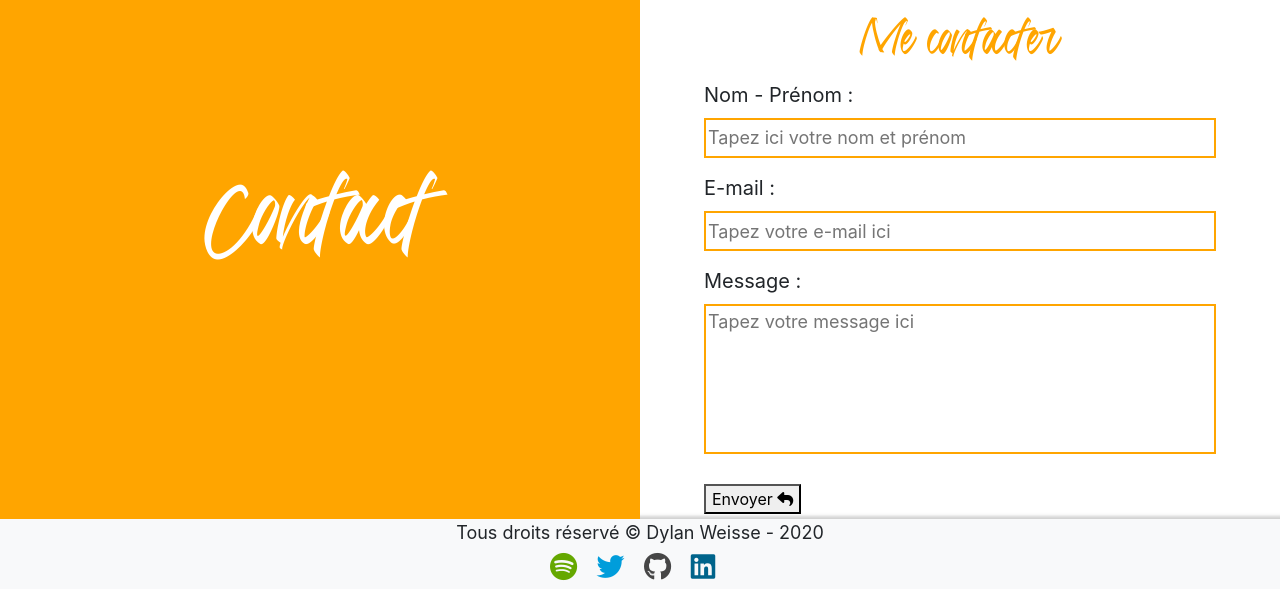
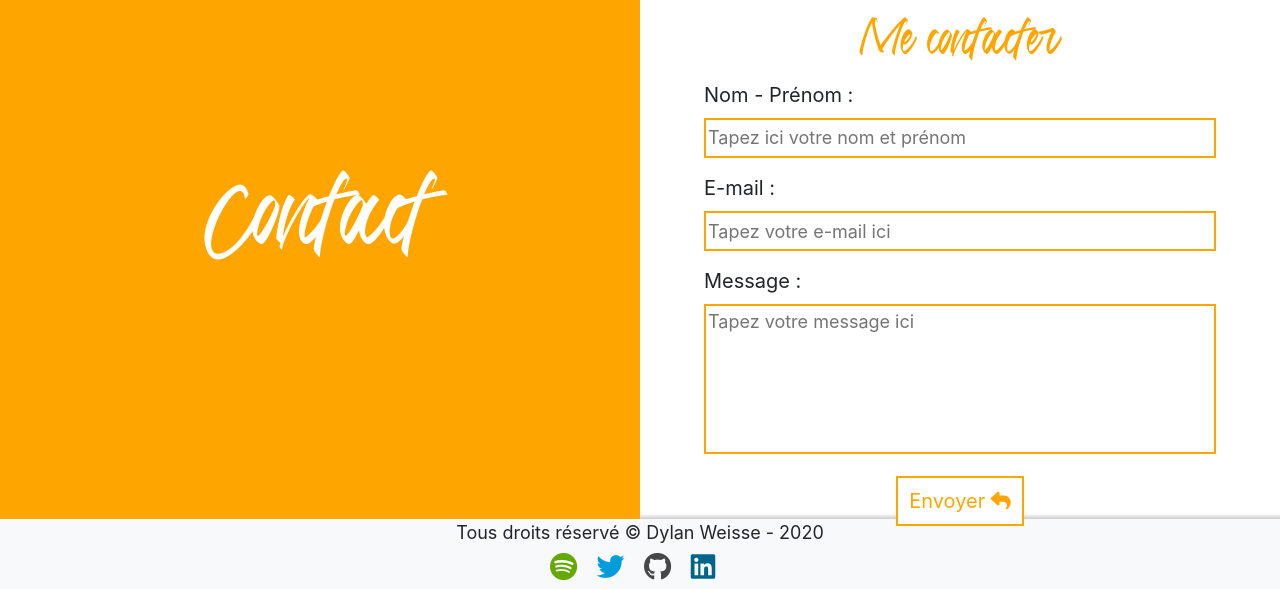
Before and after one commit to DlnWse/PorFolio, a PHP site: page /PHP/index.php in a window 1280 px wide. Shown: the part 2273-2862 px from the top of the page. Run offline with PHP 8.4, Linux system fonts and the light colour scheme; some libraries are stand-ins or nearby versions; some web fonts are replaced.

Commit message:
contact front

```diff
--- a/CSS/index.css
+++ b/CSS/index.css
@@ -277,6 +277,25 @@ label:not(:nth-child(1)) {
     margin-top: 3%;
 }
 
+.buttoncontact{
+    margin-top: 3%;
+    margin-left: 37.5%;
+    margin-right: 37.5%;
+    font-size: 20px;
+    color: orange;
+    width: 25%;
+    height: 50px;
+    border: orange 2px solid;
+    background-color: white;
+    transition: 0.3s;
+}
+.buttoncontact:hover{
+    transition: 0.3s;
+    color: white;
+    border: orange 2px solid;
+    background-color: orange;
+}
+
 
 /*--------------------- carrousel ---------------------*/
 
--- a/PHP/index.php
+++ b/PHP/index.php
@@ -150,7 +150,7 @@
                 <label for="">Message :</label><br>
                 <textarea class="areacontact" name="message" id="message" placeholder="Tapez votre message ici"></textarea><br>
 
-                <br><button type="submit">Envoyer <i class="fas fa-reply"></i></button>
+               <button class="buttoncontact" type="submit">Envoyer <i class="fas fa-reply"></i></button>
             </form>
 
         </div>
```
